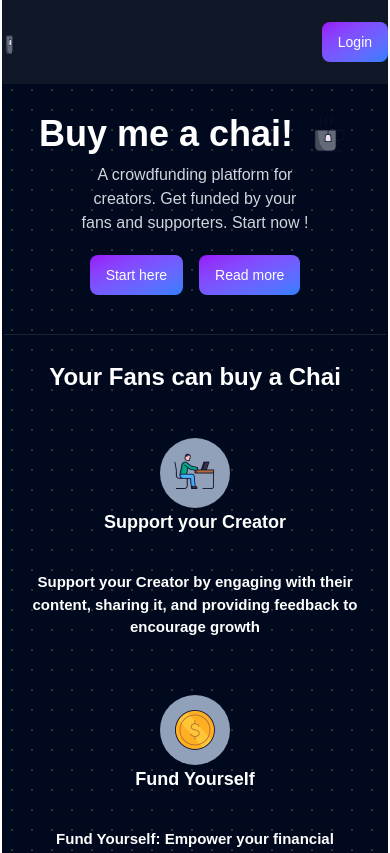
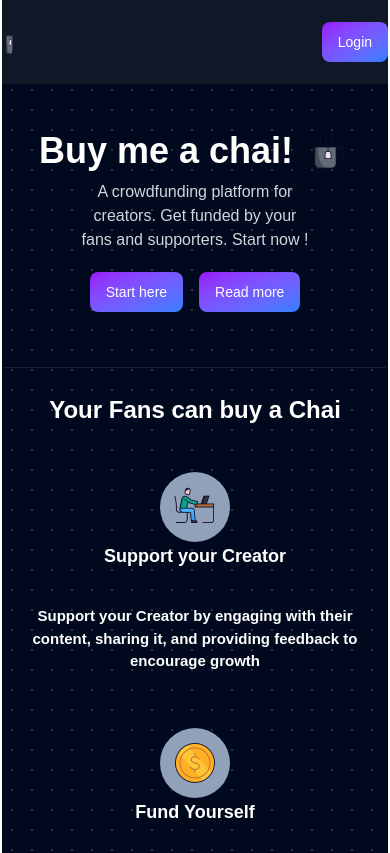
Before and after one commit to Shashikantgiri-web/Getmychap---fund-raising-website, a Next.js app in the folder main-code/: page / in a window 390 px wide. Shown: the top 853 px of the page. Built offline with nearby package versions, Linux system fonts and the light colour scheme; no server answers.

Commit message:
ui fixing

```diff
--- a/main-code/app/layout.js
+++ b/main-code/app/layout.js
@@ -26,7 +26,7 @@ export default function RootLayout({ children }) {
         className={`${geistSans.variable} ${geistMono.variable} antialiased`}
       >
         <SessionWrapper>
-          <div className="w-screen min-h-[200vh] max-h-[270vh] md:min-h-screen md:max-h-[220vh] flex flex-col items-center justify-start relative gap-0.5">
+          <div className="w-screen min-h-screen max-h-[270vh] md:min-h-screen md:max-h-[220vh] flex flex-col items-center justify-start relative gap-0.5">
             <div className="absolute top-0 z-[-2] h-[99%] w-[99%] bg-[#000000] bg-[radial-gradient(#ffffff33_1px,#00091d_1px)] bg-size-[20px_20px]"></div>
             <Navbar />
             {children}
--- a/main-code/app/page.js
+++ b/main-code/app/page.js
@@ -3,7 +3,7 @@ import Link from 'next/link'
 
 export default function Home() {
   return (
-    <div className='w-[99%] h-[180vh] md:min-h-[150vh] md:max-h-[180vh] flex flex-col items-center justify-start'>
+    <div className='w-[99%] h-[184vh] md:min-h-[150vh] md:max-h-[180vh] flex flex-col items-center justify-start'>
       <div className='w-[99%] md:h-[44vh] h-[200vh] flex flex-col justify-center items-center gap-1'>
         <div className=' text-white font-bold text-4xl flex flex-row justify-center items-center gap-2'>
           <p className='h-[99%] flex justify-center items-center'>Buy me a chai!</p>
```
